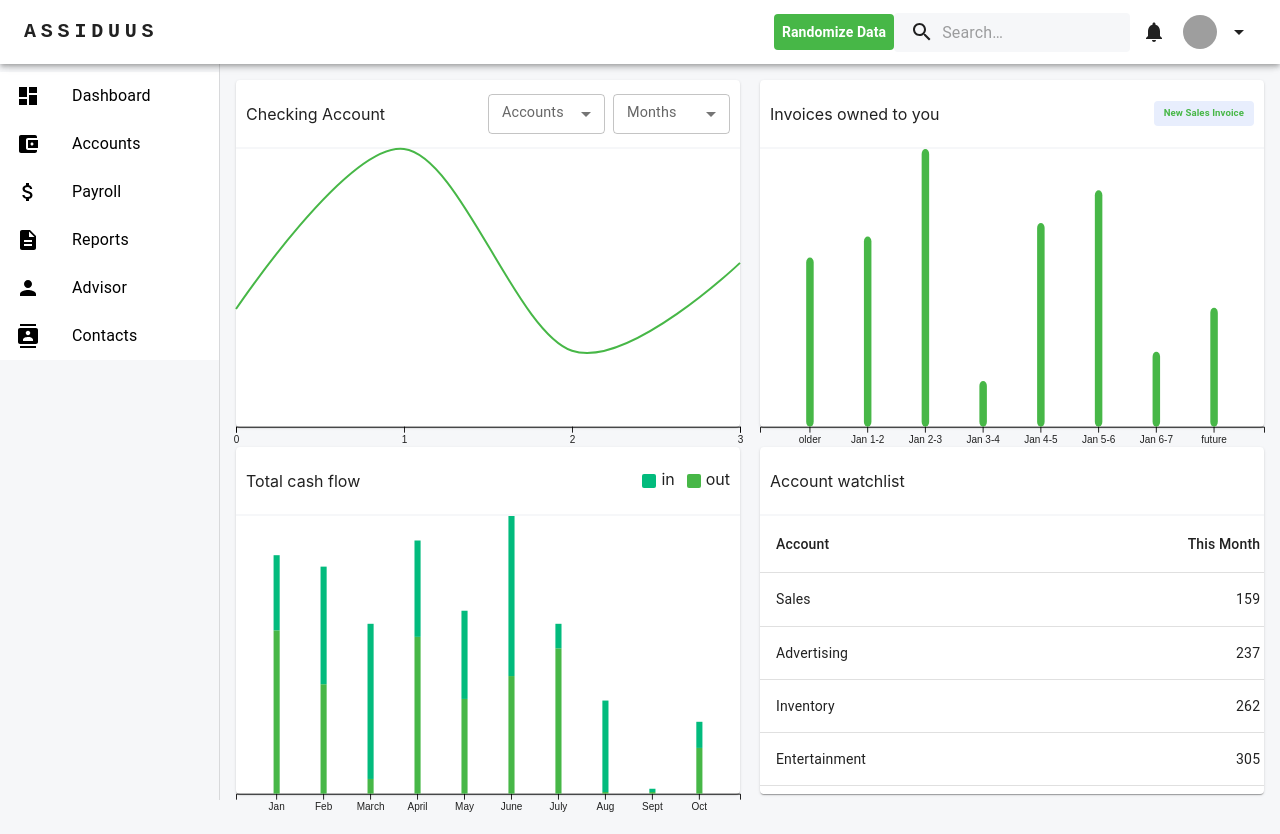
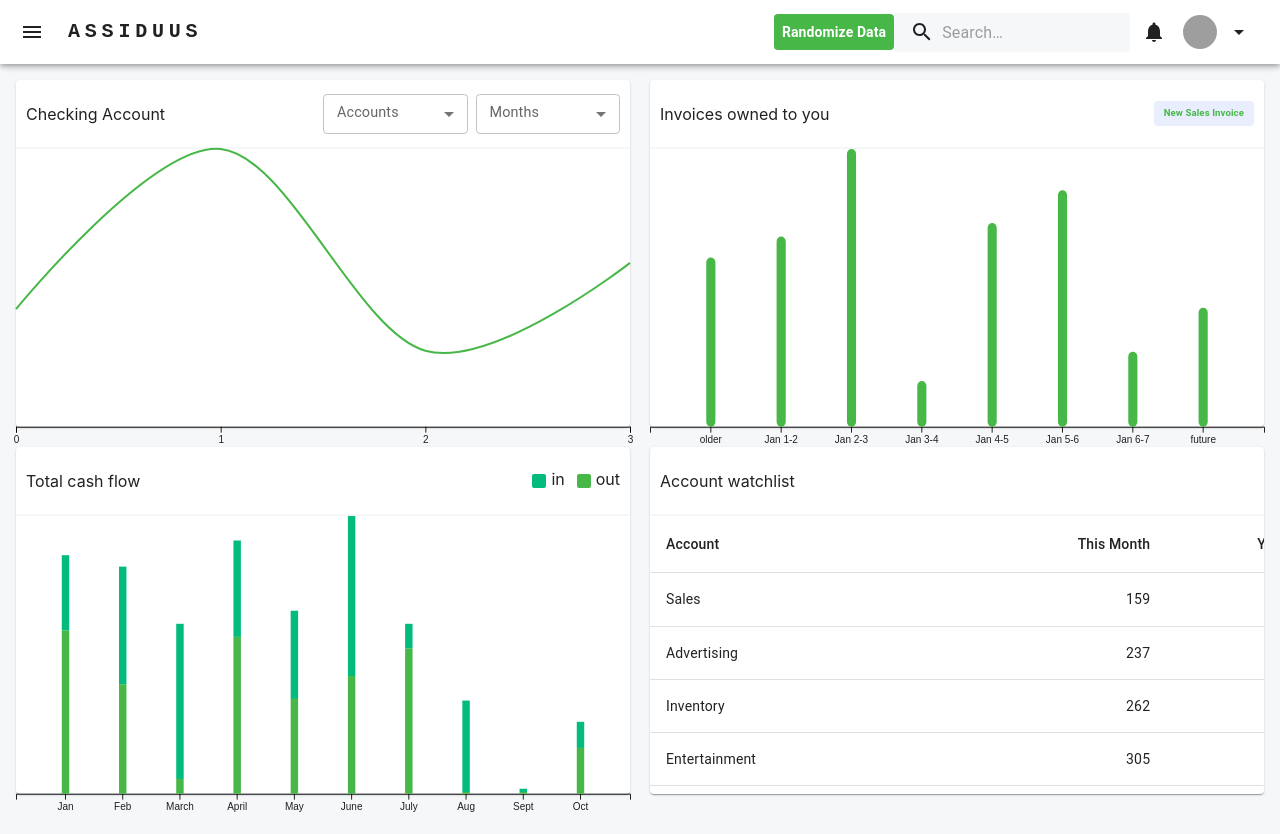
Before and after one commit to RajeevKhati/DataAnalyticsDashboard, a React (Vite) app: page / in a window 1280 px wide. Built offline with nearby package versions, Linux system fonts and the light colour scheme; grey boxes are pictures that could not be loaded.

Commit message:
feat(drawer): add drawer

```diff
--- a/src/App.tsx
+++ b/src/App.tsx
@@ -5,21 +5,26 @@ import SideMenu from "./components/SideMenu";
 import Box from "@mui/material/Box";
 import Toolbar from "@mui/material/Toolbar";
 import { RandomizeDataProvider } from "./contexts/randomize-data-context/RandomizeDataProvider";
+import { useState } from "react";
 
 function App() {
+  const [isOpen, setIsOpen] = useState(false);
+  const handleToggle = () => {
+    setIsOpen((prev) => !prev);
+  };
   return (
     <RandomizeDataProvider>
       <Box sx={{ backgroundColor: "background.paper" }}>
-        <NavBar />
+        <NavBar handleToggle={handleToggle} />
         <Box sx={{ display: "flex" }}>
-          <SideMenu />
+          <SideMenu isOpen={isOpen} handleToggle={handleToggle} />
           <Box
             component="main"
             sx={{
               flexGrow: 1,
               p: 2,
               overflow: "auto",
-              paddingBottom:"40px"
+              paddingBottom: "40px",
             }}
           >
             <Toolbar />
--- a/src/components/NavBar.tsx
+++ b/src/components/NavBar.tsx
@@ -10,6 +10,7 @@ import SearchIcon from "@mui/icons-material/Search";
 import NotificationsIcon from "@mui/icons-material/Notifications";
 import ArrowDropDownIcon from "@mui/icons-material/ArrowDropDown";
 import { useRandomizeDataContext } from "../contexts/randomize-data-context/useRandomizeDataContext";
+import MenuIcon from "@mui/icons-material/Menu";
 
 const Search = styled("div")(({ theme }) => ({
   position: "relative",
@@ -50,7 +51,11 @@ const StyledButton = styled(Button)<ButtonProps>(({ theme }) => ({
   },
 }));
 
-export default function NavBar() {
+interface NavBarProps {
+  handleToggle: () => void;
+}
+
+export default function NavBar({ handleToggle }: NavBarProps) {
   const { randomizeAllData } = useRandomizeDataContext();
   return (
     <div>
@@ -63,6 +68,15 @@ export default function NavBar() {
       >
         <Container maxWidth="xl">
           <Toolbar disableGutters>
+            <IconButton
+              color="inherit"
+              aria-label="open drawer"
+              edge="start"
+              onClick={handleToggle}
+              sx={{ mr: 2 }}
+            >
+              <MenuIcon />
+            </IconButton>
             <Typography
               variant="h6"
               noWrap
--- a/src/components/SideMenu.tsx
+++ b/src/components/SideMenu.tsx
@@ -32,7 +32,12 @@ const listItems: ListItem[] = [
   { label: "Contacts", isSelected: false, icon: <ContactsIcon /> },
 ];
 
-export default function SideMenu() {
+interface SideMenuProps {
+  isOpen: boolean;
+  handleToggle: () => void;
+}
+
+export default function SideMenu({ isOpen, handleToggle }: SideMenuProps) {
   const [list, setList] = useState<ListItem[]>(listItems);
 
   const handleItemClick = ({ label }: ListItem) => {
@@ -47,7 +52,7 @@ export default function SideMenu() {
 
   return (
     <Drawer
-      variant="permanent"
+      variant="temporary"
       sx={{
         width: drawerWidth,
         flexShrink: 0,
@@ -56,6 +61,8 @@ export default function SideMenu() {
           boxSizing: "border-box",
         },
       }}
+      open={isOpen}
+      onClose={handleToggle}
     >
       <Toolbar />
       <Box sx={{ overflow: "auto" }}>
--- a/src/utils/constants.ts
+++ b/src/utils/constants.ts
@@ -20,4 +20,5 @@ export const colors: { [key: string]: string } = {
   in: theme.palette.primary.dark,
   lightBlue: "#E8EEFD",
   textGreen: "#80C29B",
+  textBlackLight:"#00000055"
 } as const;
```
